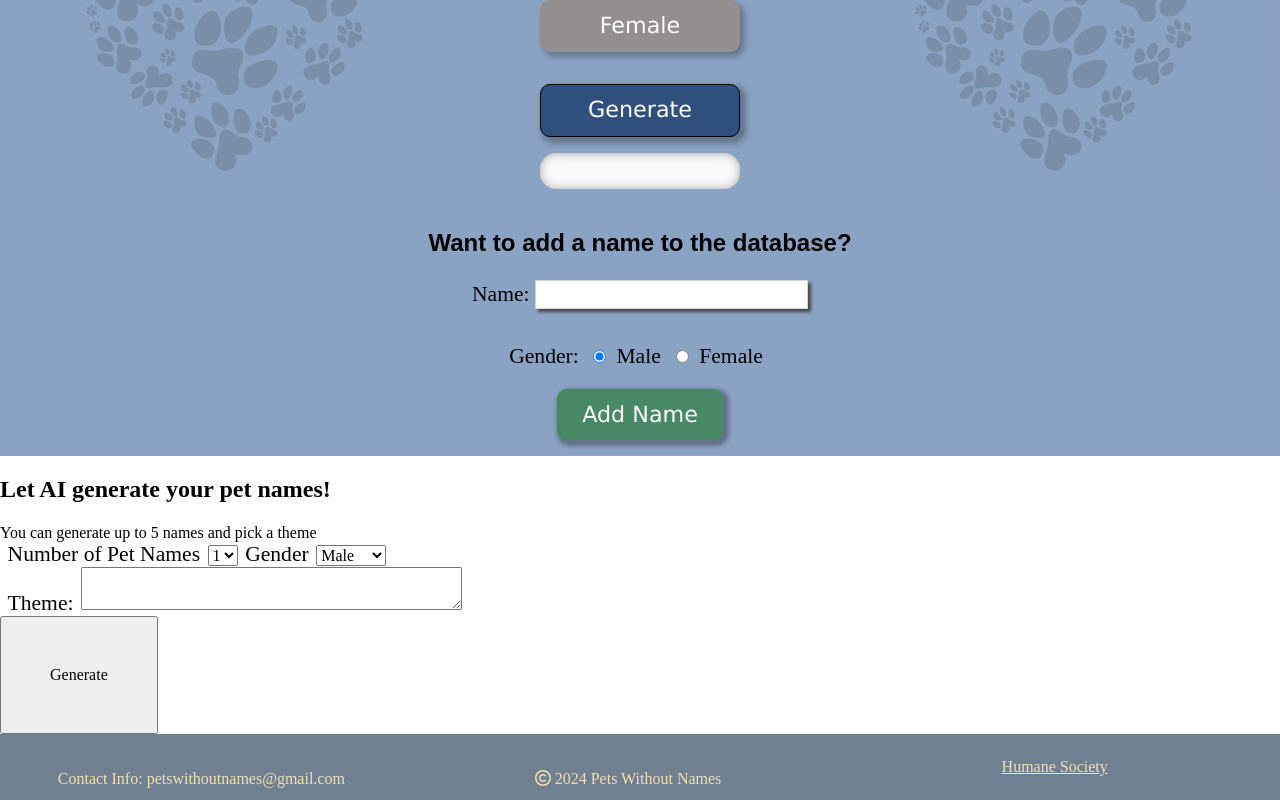
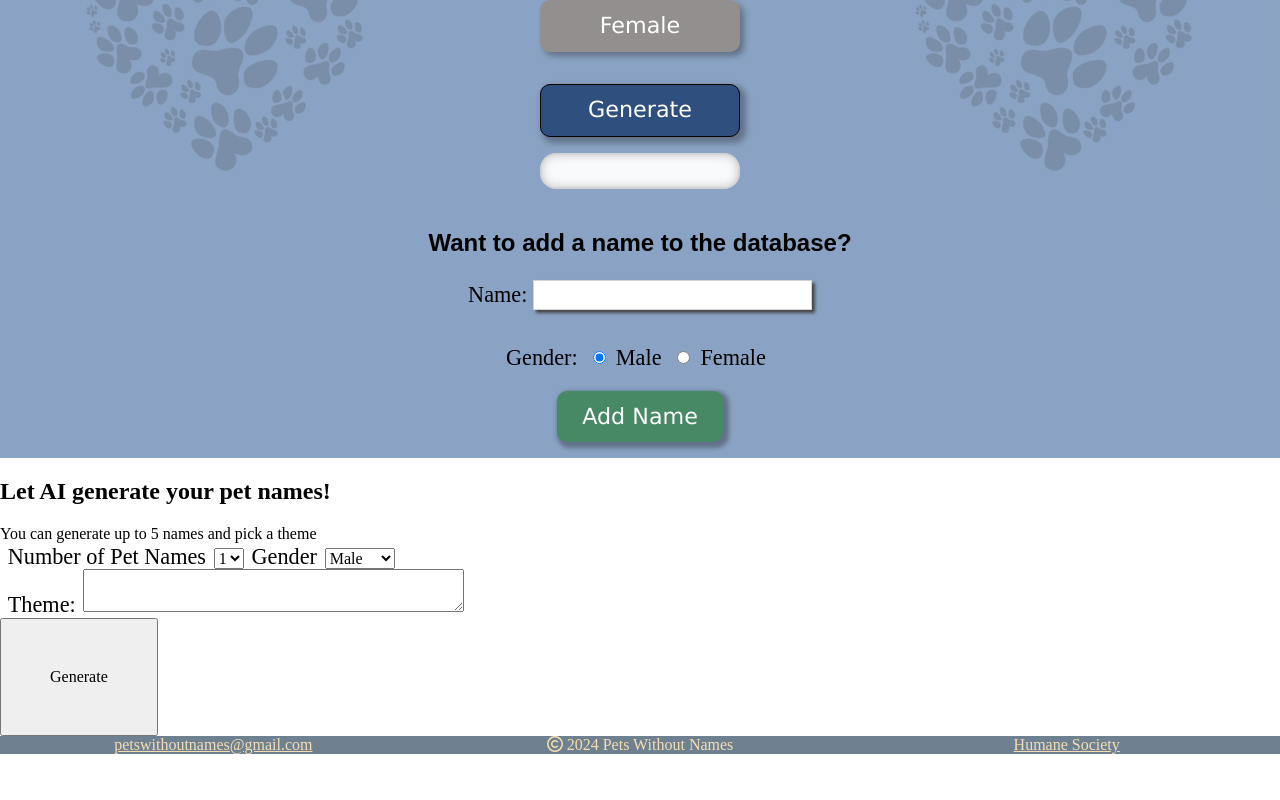
Before and after one commit to Pets-without-names/Jax-Pet-Names, a React (Create React App) app in the folder client/: page / in a window 1280 px wide. Shown: the part 305-1105 px from the top of the page. After the commit the page ends 1059 px from the top, so only its background shows below. Built offline with nearby package versions, Linux system fonts and the light colour scheme; no server answers; a web font is replaced by a local one.

Commit message:
increased label font size. adjusted footer margins

```diff
--- a/client/src/components/footer.js
+++ b/client/src/components/footer.js
@@ -8,7 +8,9 @@ function Footer() {
   return (
     <footer>
       <section className='contact'>
-        <p>Contact Info: petswithoutnames@gmail.com</p>
+        <a href='mailto:petswithoutnames@gmail.com'>
+          petswithoutnames@gmail.com
+        </a>
       </section>
       <section className='legal'>
         <p>
--- a/client/src/styles/addName.css
+++ b/client/src/styles/addName.css
@@ -51,12 +51,19 @@
   font-family: Geneva, Times, sans-serif;
   font-size: calc(14px + 0.8vw);
   border: none;
+  -webkit-box-shadow: 3px 3px 4px 3px rgba(0, 0, 0, 0.3);
   box-shadow: 3px 3px 4px 3px rgba(0, 0, 0, 0.3);
+  -webkit-transform: translateZ(0);
   transform: translateZ(0);
+  -webkit-transition: -webkit-transform 0.3s ease;
+  transition: -webkit-transform 0.3s ease;
+  -o-transition: transform 0.3s ease;
   transition: transform 0.3s ease;
+  transition: transform 0.3s ease, -webkit-transform 0.3s ease;
 }
 .submit-btn:hover {
   font-size: calc(14px + 0.85vw);
+  -webkit-transform: translateZ(10px);
   transform: translateZ(10px);
 }
 
@@ -97,7 +104,7 @@ form small {
 
 label {
   color: var(--main-text-color);
-  font-size: calc(12px + 0.75vw);
+  font-size: calc(14px + 0.8vw);
   padding: 0 0.35em;
 }
 
@@ -105,6 +112,7 @@ label {
   color: var(--input-font-color);
   background-color: var(--input-bg-color);
   border: 1.5px solid lightgray;
+  -webkit-box-shadow: 3px 3px 3px var(--box-shadow-color);
   box-shadow: 3px 3px 3px var(--box-shadow-color);
 }
 
@@ -125,6 +133,10 @@ dialog {
   border-radius: 5px;
 }
 
+dialog::-webkit-backdrop {
+  background: rgba(115, 115, 115, 0.6);
+}
+
 dialog::backdrop {
   background: rgba(115, 115, 115, 0.6);
 }
@@ -135,6 +147,7 @@ dialog::backdrop {
   top: 50%;
   left: 50%;
   -ms-transform: translate(-50%, -50%);
+  -webkit-transform: translate(-50%, -50%);
   transform: translate(-50%, -50%);
   text-align: center;
 }
@@ -178,6 +191,9 @@ dialog::backdrop {
     padding: 1vw 2vw;
     font-size: calc(12px + 0.8vw);
   }
+  label {
+    font-size: calc(12px + 0.8vw);
+  }
 }
 
 @media (prefers-color-scheme: dark) {
--- a/client/src/styles/footer.css
+++ b/client/src/styles/footer.css
@@ -24,15 +24,12 @@ footer {
   color: var(--footer-font-color);
 }
 
-footer section {
+.legal,
+.links {
   margin-top: 1.5rem;
 }
 
-footer section:last-child {
-  margin-bottom: 1.5em;
-}
-
-.links a {
+a {
   color: wheat;
 }
 
@@ -45,15 +42,18 @@ footer section:last-child {
   }
 
   footer section {
-    margin-right: 1.5rem;
     width: 100%;
     text-align: center;
+  }
+
+  .legal,
+  .links {
+    margin-top: 0;
   }
 }
 
 @media (prefers-color-scheme: dark) {
   :root {
-    /* --footer-bg-color: hsla(0, 0%, 0%, 0.85); */
     --footer-font-color: hsl(39, 77%, 83%);
   }
 
```
